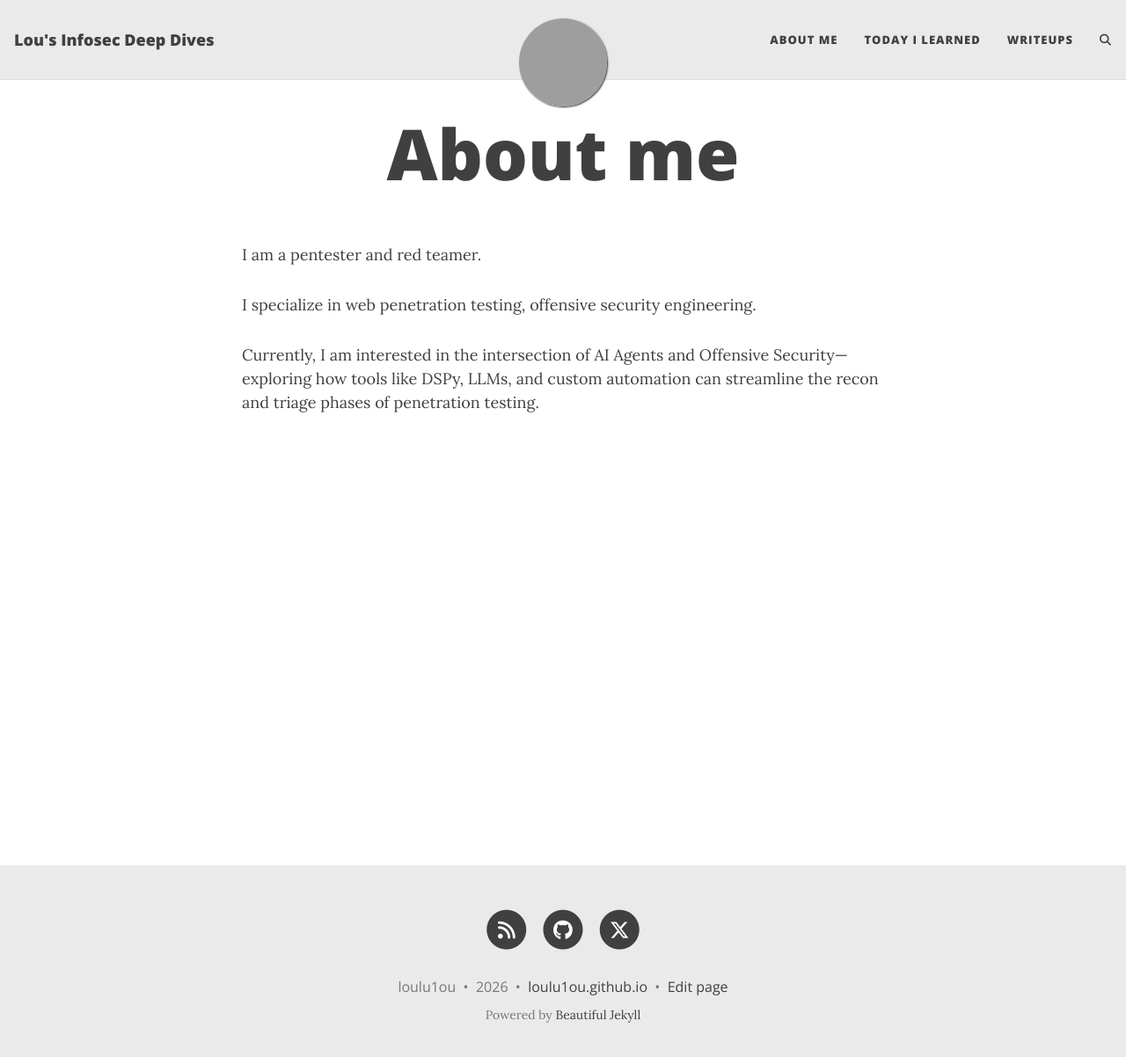
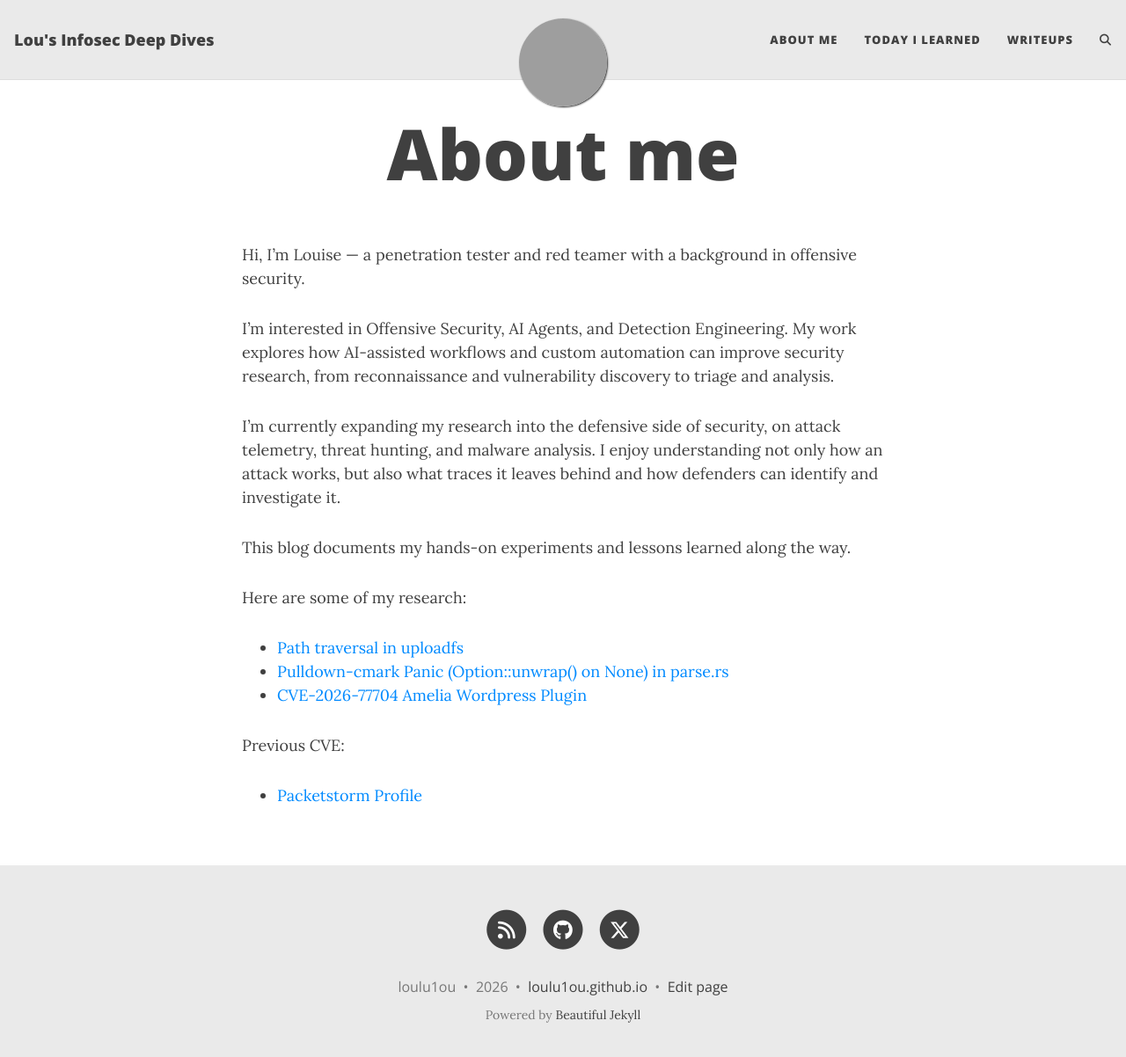
Before and after one commit to loulu1ou/loulu1ou.github.io, a Jekyll site: the page built from aboutme.md, in a window 1280 px wide and 1215 px high. Shown: the top 1202 px of the window at 88% size. Built offline with Jekyll 4.4.1, drawn with Linux system fonts in a browser that asks for light colours; comment, search, counter and statistics services are not loaded; grey boxes are pictures that could not be loaded.

Commit message:
update about me

```diff
--- a/aboutme.md
+++ b/aboutme.md
@@ -4,8 +4,18 @@ title: About me
 subtitle:
 ---
 
-I am a pentester and red teamer.
+Hi, I'm Louise — a penetration tester and red teamer with a background in offensive security.
 
-I specialize in web penetration testing, offensive security engineering.
+I'm interested in Offensive Security, AI Agents, and Detection Engineering. My work explores how AI-assisted workflows and custom automation can improve security research, from reconnaissance and vulnerability discovery to triage and analysis.
 
-Currently, I am interested in the intersection of AI Agents and Offensive Security—exploring how tools like DSPy, LLMs, and custom automation can streamline the recon and triage phases of penetration testing.
+I'm currently expanding my research into the defensive side of security, on attack telemetry, threat hunting, and malware analysis. I enjoy understanding not only how an attack works, but also what traces it leaves behind and how defenders can identify and investigate it.
+
+This blog documents my hands-on experiments and lessons learned along the way.
+
+Here are some of my research:
+- [Path traversal in uploadfs](https://github.com/apostrophecms/apostrophe/security/advisories/GHSA-gmfx-5g6x-rr72#event-1112758)
+- [Pulldown-cmark Panic (Option::unwrap() on None) in parse.rs](https://github.com/pulldown-cmark/pulldown-cmark/issues/1084#event-29556577826)
+- [CVE-2026-77704 Amelia Wordpress Plugin](https://wpscan.com/vulnerability/7b444920-28c4-4e4c-b5fd-38fdc31aef0c/)
+
+Previous CVE:
+- [Packetstorm Profile](https://packetstorm.news/files/author/16932/)
```
